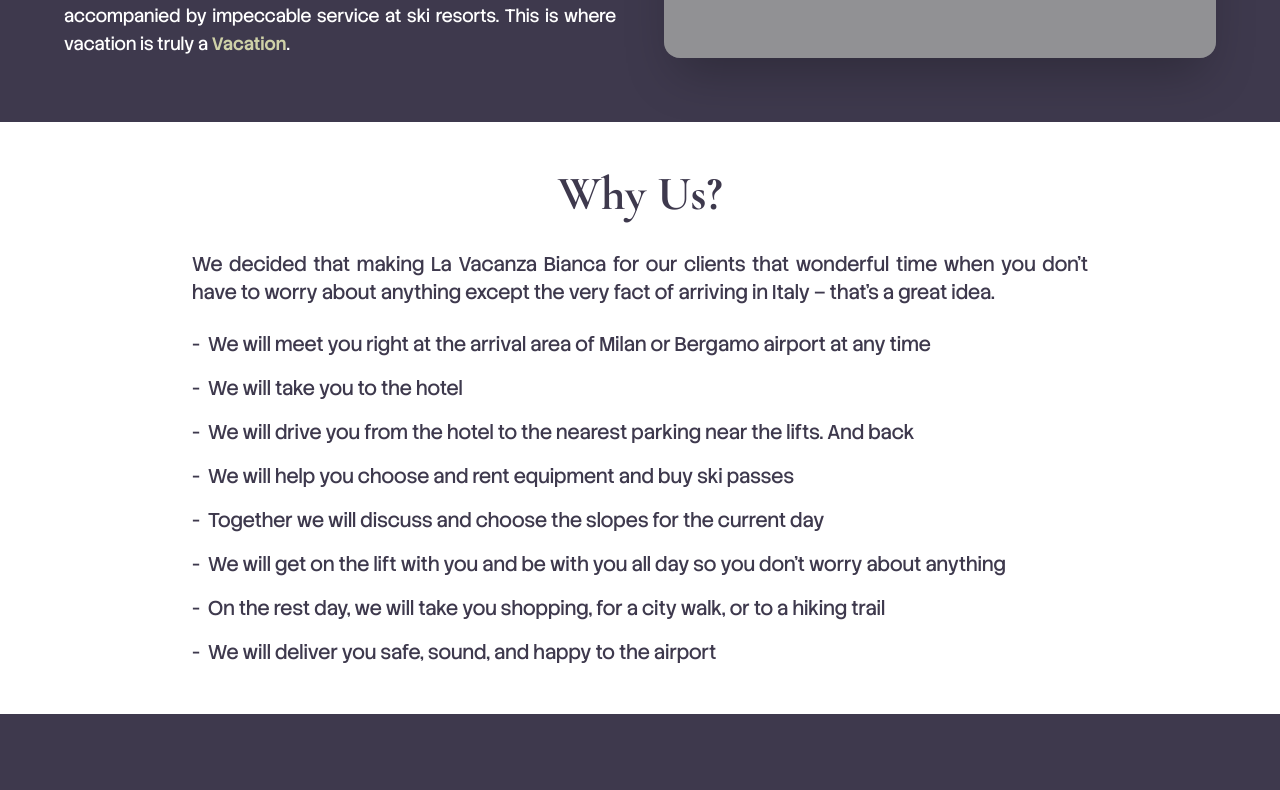
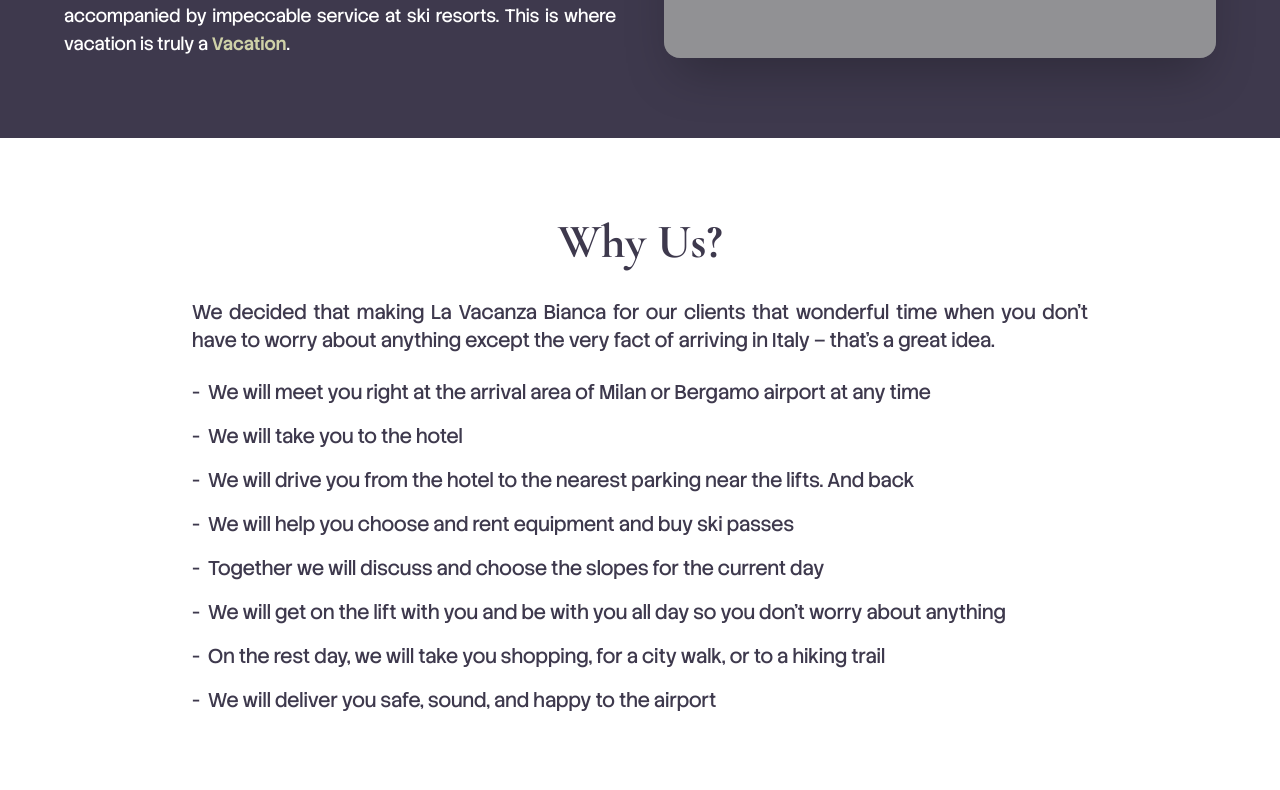
Before and after one commit to Max-climber/landing-guide-Italy, a React (Vite) app: page / in a window 1280 px wide. Shown: the part 1330-2120 px from the top of the page. Built offline with nearby package versions, Linux system fonts and the light colour scheme; grey boxes are pictures that could not be loaded.

Commit message:
Исправления: блок Почему мы на белом фоне, фон Conditions color3, русские названия программ, эмоджи машинка

```diff
--- a/src/App.jsx
+++ b/src/App.jsx
@@ -2,6 +2,7 @@
 import Navigation from './components/Navigation'
 import Hero from './components/Hero'
 import About from './components/About'
+import WhyUs from './components/WhyUs'
 import Programs from './components/Programs'
 import Resorts from './components/Resorts'
 import Conditions from './components/Conditions'
@@ -22,6 +23,7 @@
       <Navigation scrollY={scrollY} />
       <Hero />
       <About />
+      <WhyUs />
       <Programs />
       <Resorts />
       <Conditions />
--- a/src/components/About.jsx
+++ b/src/components/About.jsx
@@ -75,71 +75,6 @@
             </div>
           </motion.div>
         </div>
-
-        <motion.div
-          initial={{ opacity: 0, y: 50 }}
-          animate={inView ? { opacity: 1, y: 0 } : {}}
-          transition={{ duration: 0.8, delay: 0.6 }}
-          className="mt-8 sm:mt-12 md:mt-16 relative overflow-hidden -mx-4 md:-mx-8 lg:-mx-16 px-4 md:px-8 lg:px-16 py-6 sm:py-8 md:py-12 bg-white"
-        >
-          <div className="relative">
-            <motion.h3
-              initial={{ opacity: 0, y: 20 }}
-              animate={inView ? { opacity: 1, y: 0 } : {}}
-              transition={{ duration: 0.6, delay: 0.7 }}
-              className="text-2xl sm:text-3xl md:text-4xl lg:text-5xl font-elegant font-bold mb-6 sm:mb-8 text-center text-color3"
-            >
-              {t('about.whyUs')}
-            </motion.h3>
-
-
-            <motion.div
-              initial={{ opacity: 0, y: 20 }}
-              animate={inView ? { opacity: 1, y: 0 } : {}}
-              transition={{ duration: 0.6, delay: 0.8 }}
-              className="space-y-4 sm:space-y-6 max-w-4xl mx-auto"
-            >
-              <p className="text-base sm:text-lg md:text-xl leading-relaxed text-color3 text-justify">
-                {t('about.whyUsText1')}
-              </p>
-
-              <ul className="space-y-3 sm:space-y-4 text-base sm:text-lg md:text-xl leading-relaxed text-color3 text-justify">
-                <li className="flex items-start">
-                  <span className="mr-2">-</span>
-                  <span>{t('about.whyUsList.item1')}</span>
-                </li>
-                <li className="flex items-start">
-                  <span className="mr-2">-</span>
-                  <span>{t('about.whyUsList.item2')}</span>
-                </li>
-                <li className="flex items-start">
-                  <span className="mr-2">-</span>
-                  <span>{t('about.whyUsList.item3')}</span>
-                </li>
-                <li className="flex items-start">
-                  <span className="mr-2">-</span>
-                  <span>{t('about.whyUsList.item4')}</span>
-                </li>
-                <li className="flex items-start">
-                  <span className="mr-2">-</span>
-                  <span>{t('about.whyUsList.item5')}</span>
-                </li>
-                <li className="flex items-start">
-                  <span className="mr-2">-</span>
-                  <span>{t('about.whyUsList.item6')}</span>
-                </li>
-                <li className="flex items-start">
-                  <span className="mr-2">-</span>
-                  <span>{t('about.whyUsList.item7')}</span>
-                </li>
-                <li className="flex items-start">
-                  <span className="mr-2">-</span>
-                  <span>{t('about.whyUsList.item8')}</span>
-                </li>
-              </ul>
-            </motion.div>
-          </div>
-        </motion.div>
       </div>
     </section>
   )
--- a/src/components/Conditions.jsx
+++ b/src/components/Conditions.jsx
@@ -58,7 +58,7 @@
     <section
       id="conditions"
       ref={ref}
-      className="relative section-padding bg-gradient-to-b from-premium-navy via-premium-navy/95 to-premium-navy overflow-hidden"
+      className="relative section-padding bg-color3 overflow-hidden"
     >
 
       {/* Gradient Orbs */}
--- a/src/components/Programs.jsx
+++ b/src/components/Programs.jsx
@@ -133,7 +133,7 @@
                   : 'bg-white/10 text-white hover:bg-color1 hover:text-color3'
               }`}
             >
-              {index === 0 ? 'expert' : index === 1 ? 'balance' : 'ultracomfort'}
+              {index === 0 ? 'эксперт' : index === 1 ? 'баланс' : 'ультракомфорт'}
             </motion.button>
           ))}
         </div>
--- /dev/null
+++ b/src/components/WhyUs.jsx
@@ -0,0 +1,79 @@
+import { motion } from 'framer-motion'
+import { useInView } from 'react-intersection-observer'
+import { useTranslation } from 'react-i18next'
+
+const WhyUs = () => {
+  const { t } = useTranslation()
+  const [ref, inView] = useInView({
+    triggerOnce: true,
+    threshold: 0.2,
+  })
+
+  return (
+    <section
+      id="whyUs"
+      ref={ref}
+      className="section-padding bg-white"
+    >
+      <div className="container-max">
+        <motion.h3
+          initial={{ opacity: 0, y: 20 }}
+          animate={inView ? { opacity: 1, y: 0 } : {}}
+          transition={{ duration: 0.6 }}
+          className="text-2xl sm:text-3xl md:text-4xl lg:text-5xl font-elegant font-bold mb-6 sm:mb-8 text-center text-color3"
+        >
+          {t('about.whyUs')}
+        </motion.h3>
+
+
+        <motion.div
+          initial={{ opacity: 0, y: 20 }}
+          animate={inView ? { opacity: 1, y: 0 } : {}}
+          transition={{ duration: 0.6, delay: 0.2 }}
+          className="space-y-4 sm:space-y-6 max-w-4xl mx-auto"
+        >
+          <p className="text-base sm:text-lg md:text-xl leading-relaxed text-color3 text-justify">
+            {t('about.whyUsText1')}
+          </p>
+
+          <ul className="space-y-3 sm:space-y-4 text-base sm:text-lg md:text-xl leading-relaxed text-color3 text-justify">
+            <li className="flex items-start">
+              <span className="mr-2">-</span>
+              <span>{t('about.whyUsList.item1')}</span>
+            </li>
+            <li className="flex items-start">
+              <span className="mr-2">-</span>
+              <span>{t('about.whyUsList.item2')}</span>
+            </li>
+            <li className="flex items-start">
+              <span className="mr-2">-</span>
+              <span>{t('about.whyUsList.item3')}</span>
+            </li>
+            <li className="flex items-start">
+              <span className="mr-2">-</span>
+              <span>{t('about.whyUsList.item4')}</span>
+            </li>
+            <li className="flex items-start">
+              <span className="mr-2">-</span>
+              <span>{t('about.whyUsList.item5')}</span>
+            </li>
+            <li className="flex items-start">
+              <span className="mr-2">-</span>
+              <span>{t('about.whyUsList.item6')}</span>
+            </li>
+            <li className="flex items-start">
+              <span className="mr-2">-</span>
+              <span>{t('about.whyUsList.item7')}</span>
+            </li>
+            <li className="flex items-start">
+              <span className="mr-2">-</span>
+              <span>{t('about.whyUsList.item8')}</span>
+            </li>
+          </ul>
+        </motion.div>
+      </div>
+    </section>
+  )
+}
+
+export default WhyUs
```
